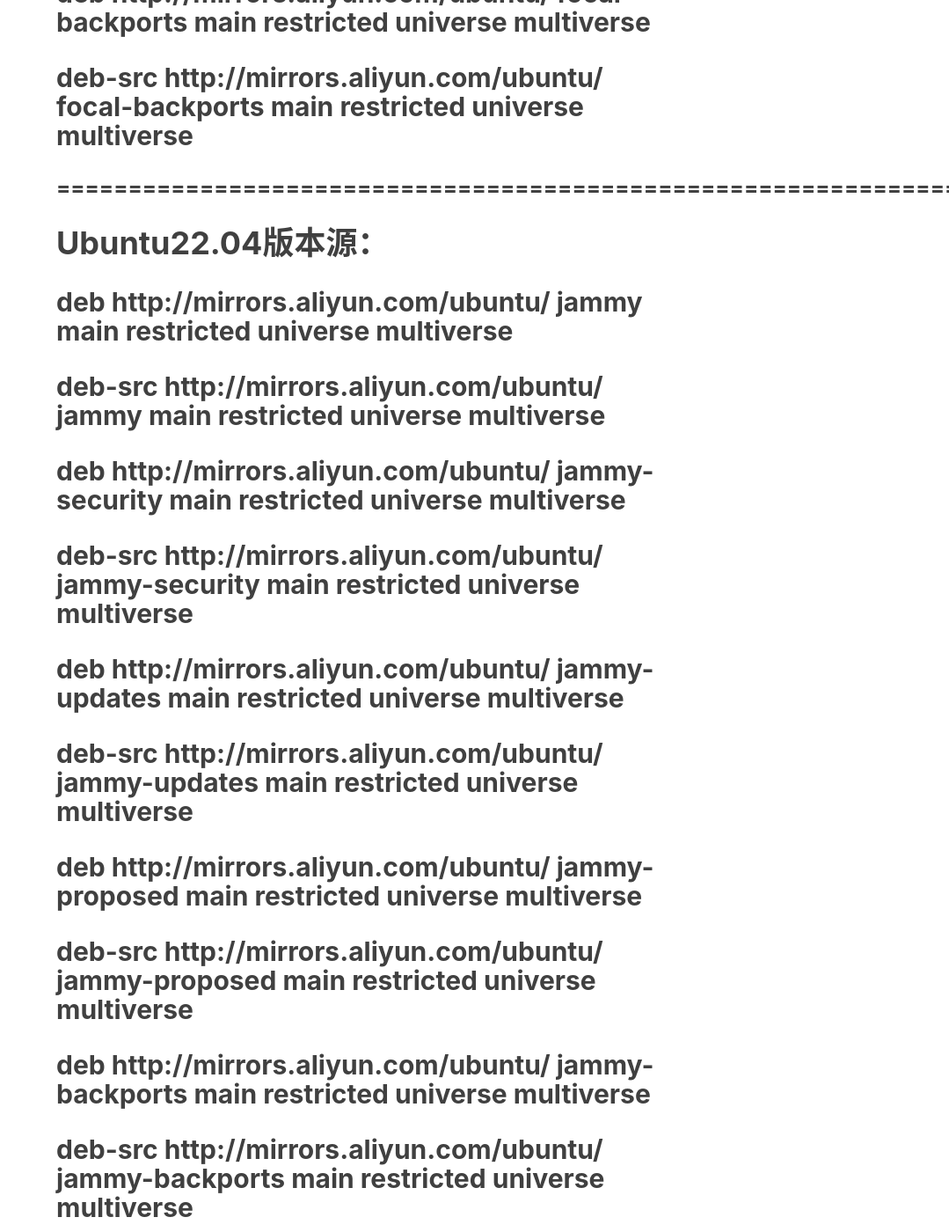
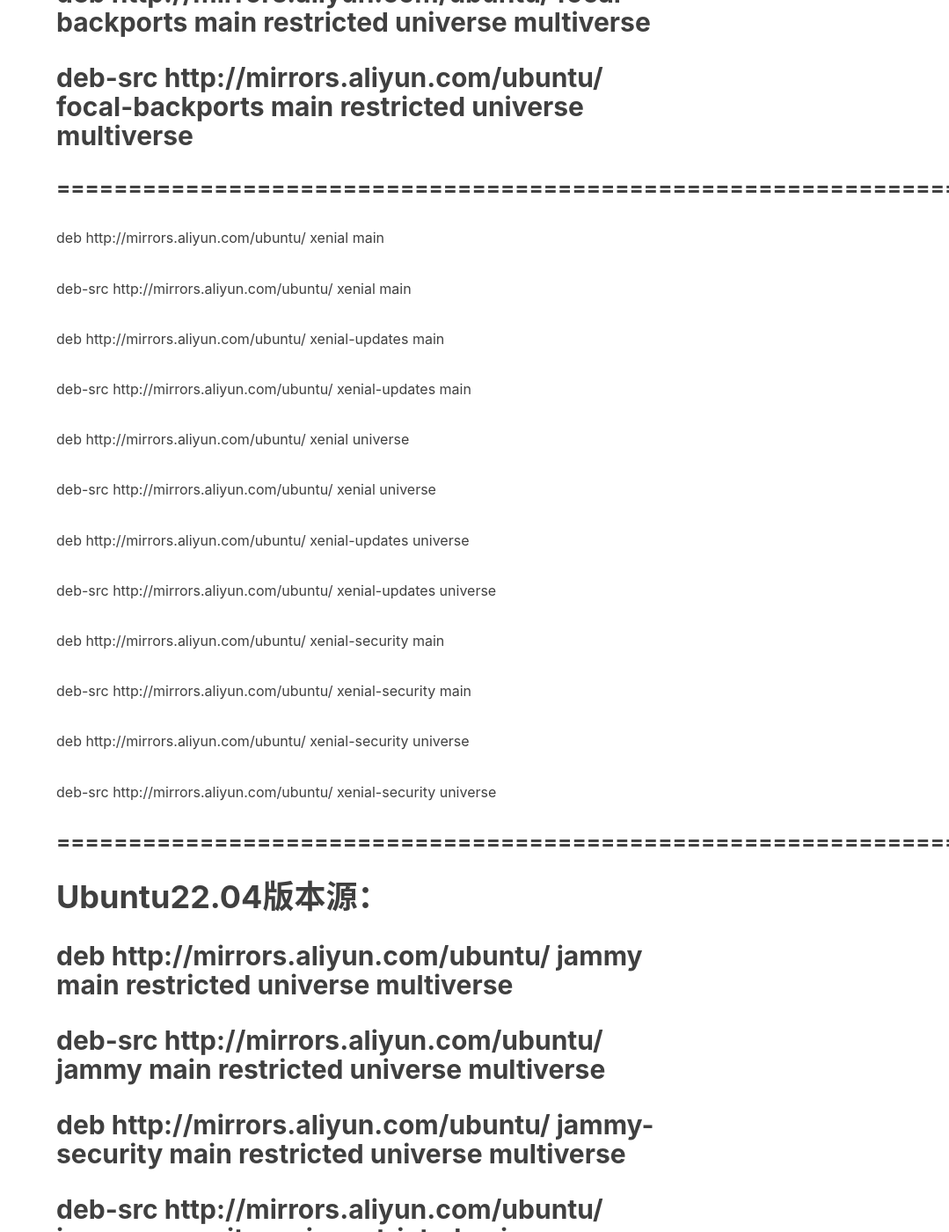
Before and after one commit to crazyZSShuo/crazyZSShuo.github.io, a Jekyll site: the page built from _posts/2023-06-14-ubuntu-source-list.md, in a window 1280 px wide and 1400 px high, scrolled down 1208 px. Shown: the whole window at 88% size, without its empty margins (201-1280 px from the left). Built offline with Jekyll 4.4.1, drawn with Linux system fonts in a browser that asks for light colours; nearby versions of some CDN libraries; our own code applies the rules of GitHub Pages for plain Markdown files; comment, search, counter and statistics services are not loaded.

Commit message:
Update 2023-06-14-ubuntu-source-list.md

```diff
--- a/_posts/2023-06-14-ubuntu-source-list.md
+++ b/_posts/2023-06-14-ubuntu-source-list.md
@@ -11,6 +11,37 @@
 
 ## deb http://mirrors.aliyun.com/ubuntu/ focal-backports main restricted universe multiverse
 ## deb-src http://mirrors.aliyun.com/ubuntu/ focal-backports main restricted universe multiverse
+
+### ================================================================
+
+deb http://mirrors.aliyun.com/ubuntu/ xenial main
+
+deb-src http://mirrors.aliyun.com/ubuntu/ xenial main
+
+
+deb http://mirrors.aliyun.com/ubuntu/ xenial-updates main
+
+deb-src http://mirrors.aliyun.com/ubuntu/ xenial-updates main
+
+
+deb http://mirrors.aliyun.com/ubuntu/ xenial universe
+
+deb-src http://mirrors.aliyun.com/ubuntu/ xenial universe
+
+deb http://mirrors.aliyun.com/ubuntu/ xenial-updates universe
+
+deb-src http://mirrors.aliyun.com/ubuntu/ xenial-updates universe
+
+
+deb http://mirrors.aliyun.com/ubuntu/ xenial-security main
+
+deb-src http://mirrors.aliyun.com/ubuntu/ xenial-security main
+
+deb http://mirrors.aliyun.com/ubuntu/ xenial-security universe
+
+deb-src http://mirrors.aliyun.com/ubuntu/ xenial-security universe
+
+
 
 ### ================================================================
 
```
